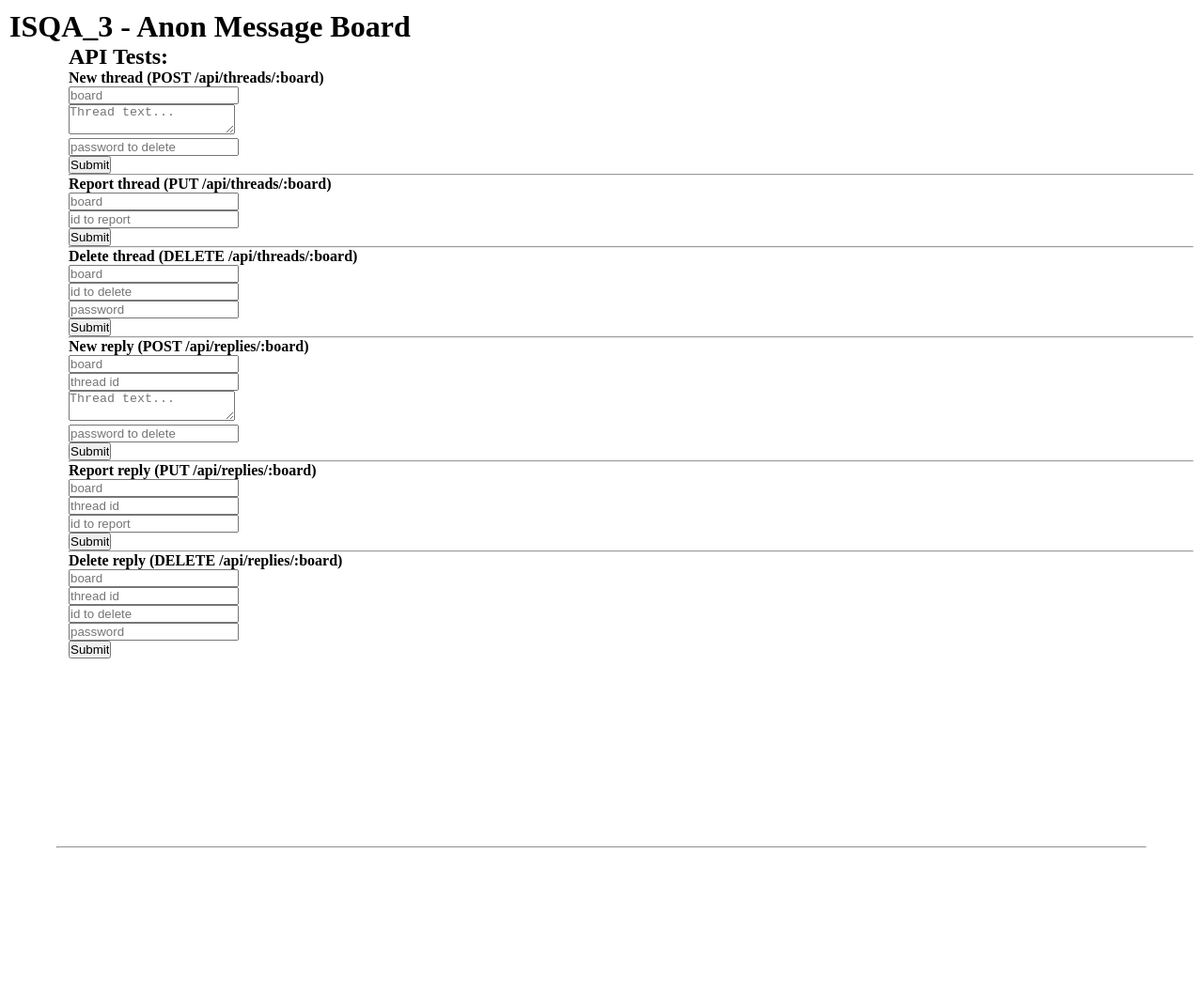
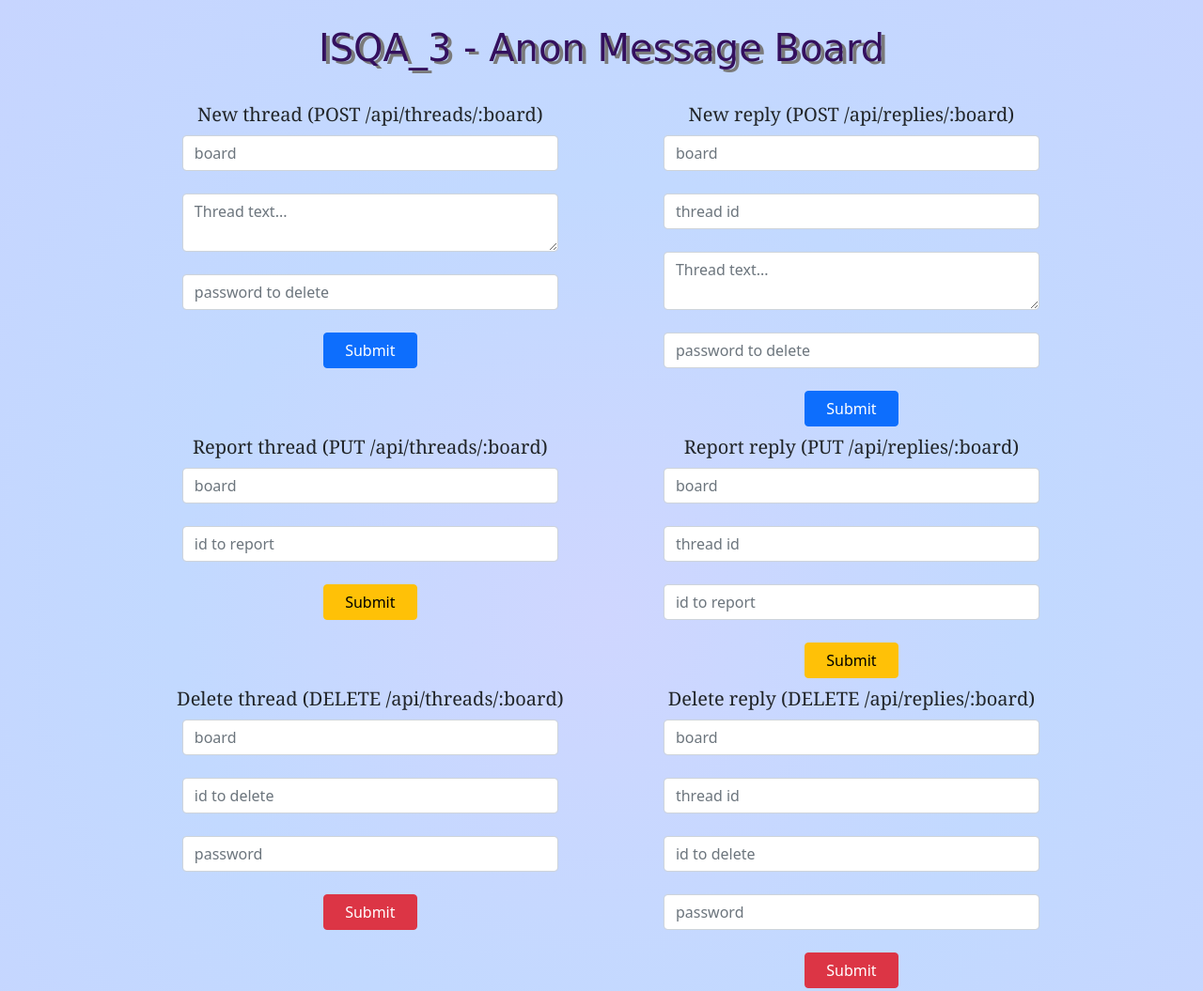
Before and after one commit to steins13/AnonymousMessageBoard, a website: page views/index.html in a window 1280 px wide. Shown: the top 1055 px of the page at 94% size. Before the commit the page ends 963 px from the top, so only its background shows below. Drawn offline with nearby package versions, Linux system fonts and the light colour scheme; files that its build step writes are made by us from their sources.

Commit message:
Update HTML and CSS

```diff
--- a/public/style.css
+++ b/public/style.css
@@ -34,3 +34,36 @@ body {
 #submitNewThread {
   margin: 50px;
 }
+
+#title {
+  height: 90px;
+  display: flex;
+  justify-content: center;
+  align-items: center;
+  font-family: cursive;
+  color: #34105e;
+  text-shadow: 4px 3px 0px #7A7A7A;
+}
+
+#body {
+  background: radial-gradient(ellipse at center, #CFD6FF 0%, #C2D9FF 50%, #C7D5FF 100%);
+}
+
+.box1title {
+  display: flex;
+  justify-content: center;
+  align-items: center;
+  font-family: Georgia, 'Times New Roman', Times, serif;
+  margin: 10px;
+  font-size: 20px;
+}
+
+.box1form {
+  margin: auto;
+  width: 400px;
+}
+
+.box1btn {
+  width: 100px;
+  margin-left: 150px;
+}
--- a/views/index.html
+++ b/views/index.html
@@ -8,65 +8,75 @@
     <meta http-equiv="X-UA-Compatible" content="IE=edge">
     <meta name="viewport" content="width=device-width, initial-scale=1">
     <link rel="stylesheet" href="./public/style.css">
+    <link href="https://cdn.jsdelivr.net/npm/bootstrap@5.1.0/dist/css/bootstrap.min.css" rel="stylesheet" integrity="sha384-KyZXEAg3QhqLMpG8r+8fhAXLRk2vvoC2f3B09zVXn8CA5QIVfZOJ3BCsw2P0p/We" crossorigin="anonymous">
   </head>
-  <body>
-    <header>
+  <body class="container" id="body">
+    <header id="title">
       <h1>
         ISQA_3 - Anon Message Board
       </h1>
     </header>
-    <div id='testui' style='margin-left: 5%'>
-      <h2 style="text-align: left">API Tests:</h2>
-        <h4>New thread (POST /api/threads/:board)</h4>
-        <form action="/api/threads/test" method="post" id="newThread">
-          <input type='text' placeholder='board' id='board1' name='board' required=''><br>
-          <textarea type='text' placeholder='Thread text...' name='text' required=''></textarea><br>
-          <input type='text' placeholder='password to delete' name='delete_password' required=''><br>
-          <input type="submit" value="Submit">
+    <div id='testui' style='margin-left: 5%' class="row">
+      <div class="col-xl-6 col-12 row">
+        <div class="col-12 box1">
+          <h4 class="box1title">New thread (POST /api/threads/:board)</h4>
+          <form action="/api/threads/test" method="post" id="newThread" class="box1form form-group">
+            <input type='text' placeholder='board' id='board1' name='board' required='' class="form-control"><br>
+            <textarea type='text' placeholder='Thread text...' name='text' required='' class="form-control"></textarea><br>
+            <input type='text' placeholder='password to delete' name='delete_password' required='' class="form-control"><br>
+            <input type="submit" value="Submit" class="btn btn-primary box1btn">
           </form>
-        <hr>
-        <h4>Report thread (PUT /api/threads/:board)</h4>
-        <form id="reportThread">
-          <input type='text' placeholder='board' id='board2' name='board' required=''><br>
-          <input type='text' placeholder='id to report' name='thread_id' required=''><br>
-          <input type="submit" value="Submit">
+        </div>
+        <div class="col-12 box1">
+          <h4 class="box1title">Report thread (PUT /api/threads/:board)</h4>
+          <form id="reportThread" class="box1form form-group">
+            <input type='text' placeholder='board' id='board2' name='board' required='' class="form-control"><br>
+            <input type='text' placeholder='id to report' name='thread_id' required='' class="form-control"><br>
+            <input type="submit" value="Submit" class="btn btn-warning box1btn">
           </form>
-        <hr>
-        <h4>Delete thread (DELETE /api/threads/:board)</h4>
-        <form id="deleteThread">
-          <input type='text' placeholder='board' id='board3' name='board' required=''><br>
-          <input type='text' placeholder='id to delete' name='thread_id' required=''><br>
-          <input type='text' placeholder='password' name='delete_password' required=''><br>
-          <input type="submit" value="Submit">
+        </div>
+        <div class="col-12 box1">
+          <h4 class="box1title">Delete thread (DELETE /api/threads/:board)</h4>
+          <form id="deleteThread" class="box1form form-group">
+            <input type='text' placeholder='board' id='board3' name='board' required='' class="form-control"><br>
+            <input type='text' placeholder='id to delete' name='thread_id' required='' class="form-control"><br>
+            <input type='text' placeholder='password' name='delete_password' required='' class="form-control"><br>
+            <input type="submit" value="Submit" class="btn btn-danger box1btn">
           </form>
-        <hr>
+        </div>
+      </div>
 
-
-        <h4>New reply (POST /api/replies/:board)</h4>
-        <form action="/api/threads/test" method="post" id="newReply">
-          <input type='text' placeholder='board' id='board4' name='board' required=''><br>
-          <input type='text' placeholder='thread id' name='thread_id' required=''><br>
-          <textarea type='text' placeholder='Thread text...' name='text' required=''></textarea><br>
-          <input type='text' placeholder='password to delete' name='delete_password' required=''><br>
-          <input type="submit" value="Submit">
+      <div class="col-xl-6 col-12 row">
+        <div class="col-12 box1">
+          <h4 class="box1title">New reply (POST /api/replies/:board)</h4>
+          <form action="/api/threads/test" method="post" id="newReply" class="box1form form-group">
+            <input type='text' placeholder='board' id='board4' name='board' required='' class="form-control"><br>
+            <input type='text' placeholder='thread id' name='thread_id' required='' class="form-control"><br>
+            <textarea type='text' placeholder='Thread text...' name='text' required='' class="form-control"></textarea><br>
+            <input type='text' placeholder='password to delete' name='delete_password' required='' class="form-control"><br>
+            <input type="submit" value="Submit" class="btn btn-primary box1btn">
           </form>
-        <hr>
-        <h4>Report reply (PUT /api/replies/:board)</h4>
-        <form id="reportReply">
-          <input type='text' placeholder='board' id='board5' name='board' required=''><br>
-          <input type='text' placeholder='thread id' name='thread_id' required=''><br>
-          <input type='text' placeholder='id to report' name='reply_id' required=''><br>
-          <input type="submit" value="Submit">
+        </div>
+        <div class="col-12 box1">
+          <h4 class="box1title">Report reply (PUT /api/replies/:board)</h4>
+          <form id="reportReply" class="box1form form-group">
+            <input type='text' placeholder='board' id='board5' name='board' required='' class="form-control"><br>
+            <input type='text' placeholder='thread id' name='thread_id' required='' class="form-control"><br>
+            <input type='text' placeholder='id to report' name='reply_id' required='' class="form-control"><br>
+            <input type="submit" value="Submit" class="btn btn-warning box1btn">
           </form>
-        <hr>
-        <h4>Delete reply (DELETE /api/replies/:board)</h4>
-        <form id="deleteReply">
-          <input type='text' placeholder='board' id='board6' name='board' required=''><br>
-          <input type='text' placeholder='thread id' name='thread_id' required=''><br>
-          <input type='text' placeholder='id to delete' name='reply_id' required=''><br>
-          <input type='text' placeholder='password' name='delete_password' required=''><br>
-          <input type="submit" value="Submit">
+        </div>
+        <div class="col-12 box1">
+          <h4 class="box1title">Delete reply (DELETE /api/replies/:board)</h4>
+          <form id="deleteReply" class="box1form form-group">
+            <input type='text' placeholder='board' id='board6' name='board' required='' class="form-control"><br>
+            <input type='text' placeholder='thread id' name='thread_id' required='' class="form-control"><br>
+            <input type='text' placeholder='id to delete' name='reply_id' required='' class="form-control"><br>
+            <input type='text' placeholder='password' name='delete_password' required='' class="form-control"><br>
+            <input type="submit" value="Submit" class="btn btn-danger box1btn">
           </form>
+        </div>
+      </div>
     </div>
     <hr style='margin: 50px; margin-top: 200px'>
     <!-- Your web-app is https, so your scripts need to be too -->
@@ -137,5 +147,6 @@
         });
       });
    </script>
+   <script src="https://cdn.jsdelivr.net/npm/bootstrap@5.1.0/dist/js/bootstrap.bundle.min.js" integrity="sha384-U1DAWAznBHeqEIlVSCgzq+c9gqGAJn5c/t99JyeKa9xxaYpSvHU5awsuZVVFIhvj" crossorigin="anonymous"></script>
   </body>
 </html>
```
Lines whose indentation alone changed are shown as unchanged.
